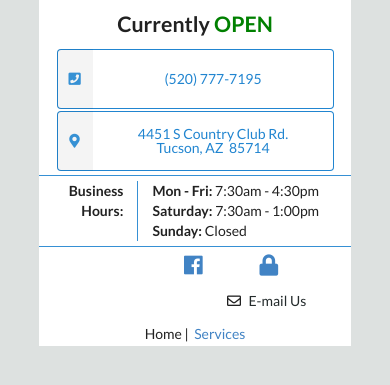
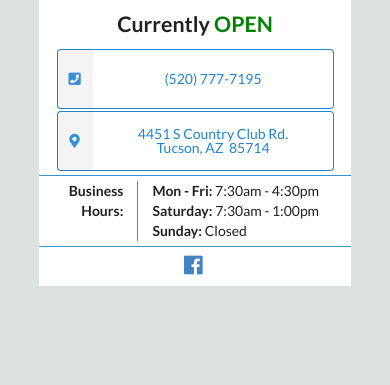
Before and after one commit to khdc-me/ws-macstucson, a Django app: page / in a window 390 px wide. Shown: the part 168-553 px from the top of the page. Run offline with Django 3.2, Linux system fonts and the light colour scheme; some libraries are stand-ins or nearby versions.

Commit message:
Reduced footer items for mobile view

```diff
--- a/website/static/pages/css/tiny.css
+++ b/website/static/pages/css/tiny.css
@@ -116,7 +116,7 @@ body {
 }
 
 footer {
-  height: 100px;
+  height: 40px;
   background-color: #ffffff;
 
   border-top: 1px solid #3690d4;
@@ -133,16 +133,6 @@ footer {
   margin-bottom: 0px;
 }
 
-#tiny-footer-row2 {
-  margin-top: -15px;
-  margin-bottom: 0px;
-}
-
-#tiny-footer-row3 {
-  margin-top: -15px;
-  margin-bottom: 0px;
-}
-
 #tiny-footer-grid a i {
   font-size: 16pt;
 }
--- a/website/templates/pages/_tiny-footer.html
+++ b/website/templates/pages/_tiny-footer.html
@@ -7,23 +7,6 @@
         <i class="facebook icon"></i>
       </a>
     </div>
-    <div class="column">
-      <a href="{% url 'privacy-policy' %}"><i class="lock icon"></i></a></div>
-  </div>
-  <!-- ROW 2: Feedback link | E-mail link -->
-  <div id="tiny-footer-row2" class="two column row">
-    <div class="column">&nbsp;<!-- placeholder for Feedback link --></div>
-    <div class="center aligned column">
-      <i class="envelope outline icon"></i>
-      <a style="color: #242b2c;" href="mailto:info@oiltucson.com">
-        E-mail Us
-      </a>
-    </div>
-  </div>
-  <!-- ROW 3: Smart site nav -->
-  <div id="tiny-footer-row3" class="one column row">
-    <div class="center aligned column">
-      {% include '_footer-nav.html' %}
-    </div>
+    <div class="column">&nbsp;<!-- placeholder for privacy policy link --></div>
   </div>
 </div> <!-- close 'tiny-footer-grid' -->
```
